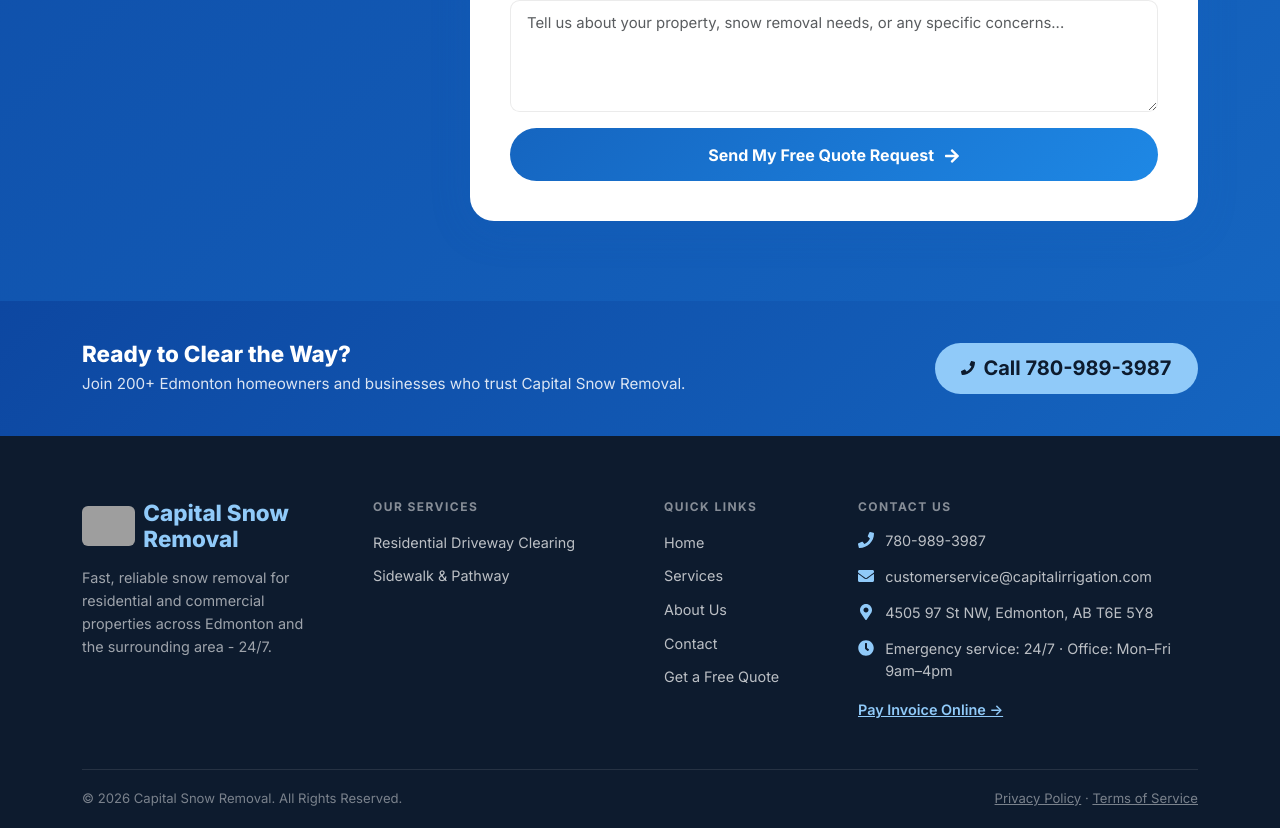
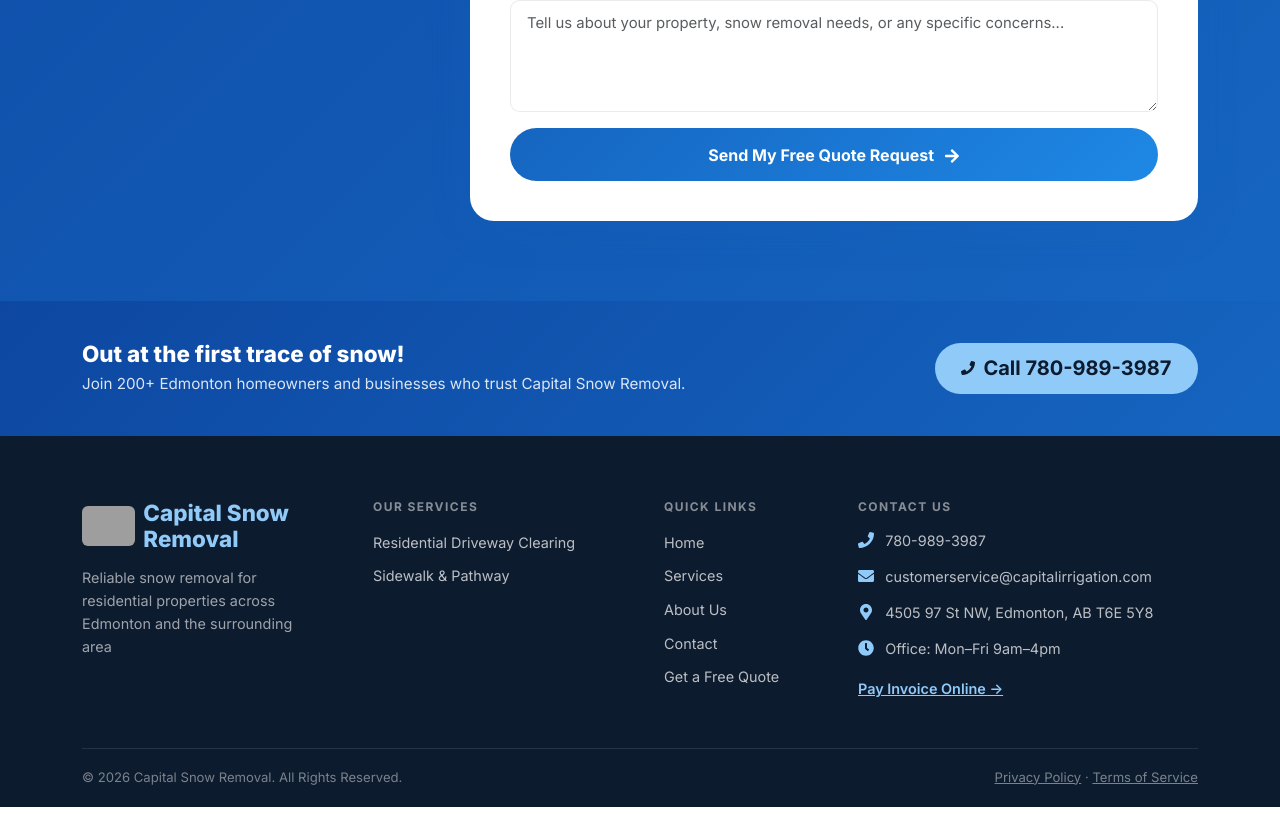
Before and after one commit to tuancat8730-sam/ci_snow_1, a React (Vite) app: page /#/ in a window 1280 px wide. Shown: the part 6921-7749 px from the top of the page. After the commit the page ends 7728 px from the top, so only its background shows below. Built offline with nearby package versions, Linux system fonts and the light colour scheme; grey boxes are pictures that could not be loaded.

Commit message:
fix: update footer CTA, tagline, and contact hours copy
- CTA title: "Out at the first trace of snow!"
- Tagline: residential-only framing, drop "24/7"
- Contact Us hours line: remove "Emergency service: 24/7"

```diff
--- a/src/components/layout/Footer.jsx
+++ b/src/components/layout/Footer.jsx
@@ -17,7 +17,7 @@
       <div className="footer-cta-band">
         <div className="container-xl d-flex align-items-center justify-content-between flex-wrap gap-3">
           <div>
-            <h3 className="footer-cta-title">Ready to Clear the Way?</h3>
+            <h3 className="footer-cta-title">Out at the first trace of snow!</h3>
             <p className="footer-cta-sub mb-0">
               Join 200+ Edmonton homeowners and businesses who trust Capital Snow Removal.
             </p>
@@ -47,8 +47,8 @@
               <span>Capital <span>Snow Removal</span></span>
             </Link>
             <p className="footer-tagline">
-              Fast, reliable snow removal for residential and commercial properties
-              across Edmonton and the surrounding area - 24/7.
+              Reliable snow removal for residential properties
+              across Edmonton and the surrounding area
             </p>
           </div>
 
@@ -100,7 +100,7 @@
             </div>
             <div className="footer-contact-item">
               <FaClock />
-              <span>Emergency service: 24/7 · Office: Mon–Fri 9am–4pm</span>
+              <span>Office: Mon–Fri 9am–4pm</span>
             </div>
 
             <div style={{ marginTop: '1rem' }}>
```
